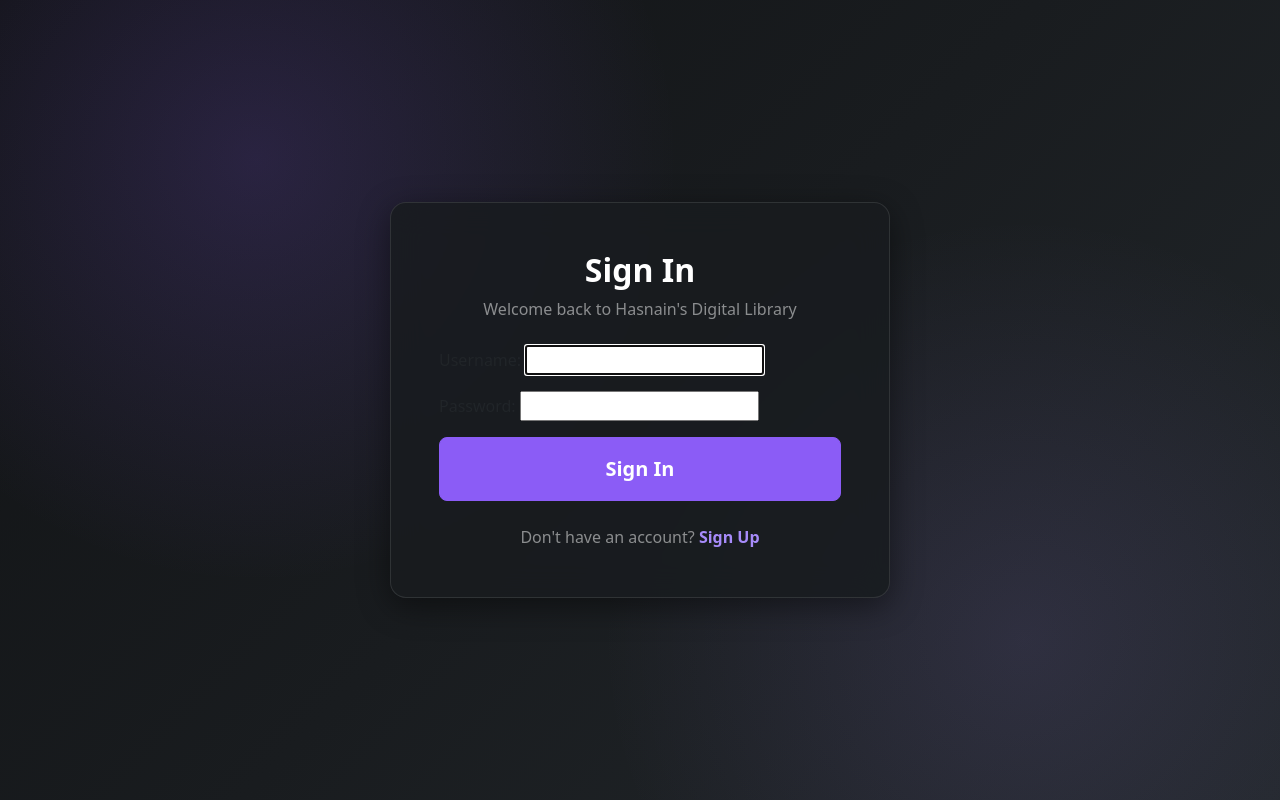
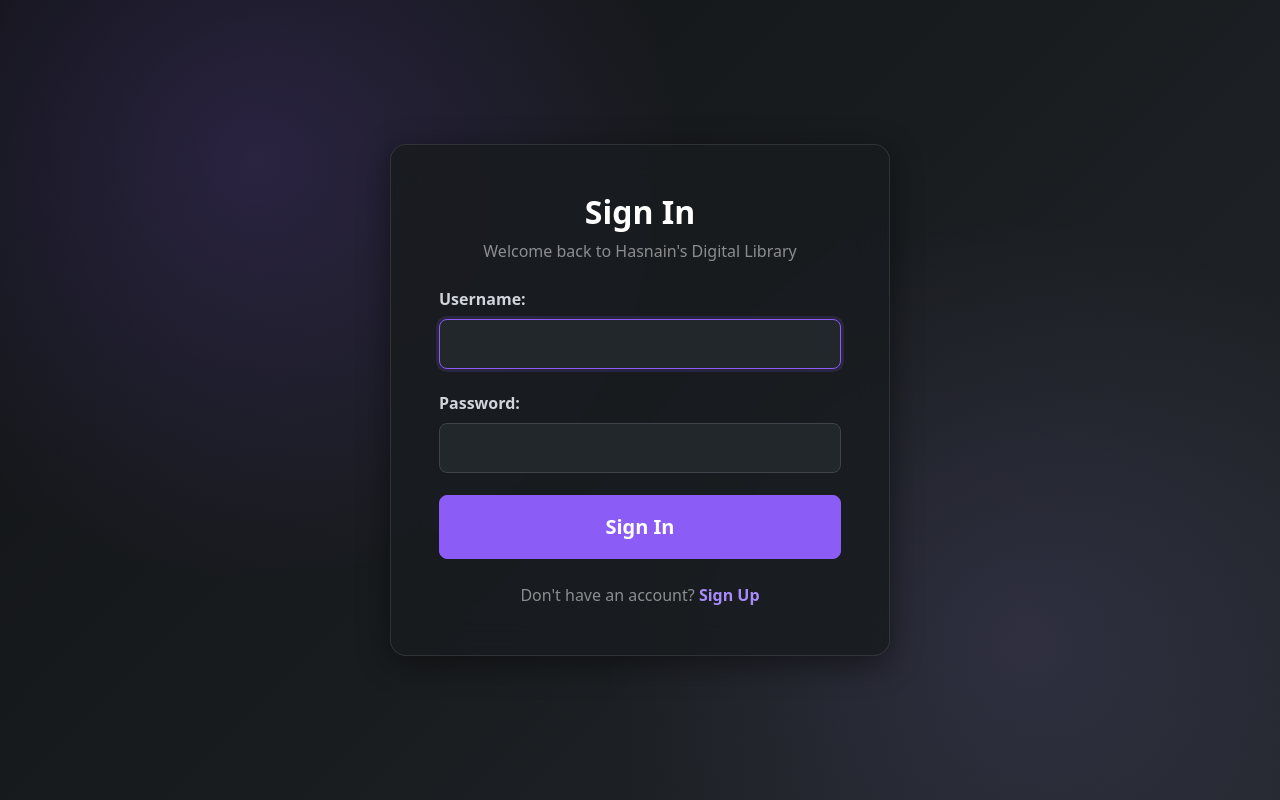
Before and after one commit to Hasnain-118/Django, a Django app: page /signin/ in a window 1280 px wide. Shown: the part 70-870 px from the top of the page. Run offline with Django 5.2, Linux system fonts and the light colour scheme.

Commit message:
updated signin

```diff
--- a/templates/signin.html
+++ b/templates/signin.html
@@ -1,6 +1,76 @@
 {% extends 'base.html' %}
 
 {% block body %}
+
+<style>
+
+    /* =========================
+       SIGN IN FORM
+    ========================= */
+
+    form p {
+        margin-bottom: 22px;
+    }
+
+    form p label {
+        display: block;
+        width: 100%;
+        color: #d1d5db !important;
+        font-weight: 600;
+        font-size: 1rem;
+        margin-bottom: 8px;
+    }
+
+    form p input {
+        display: block;
+        width: 100%;
+        height: 50px;
+        padding: 10px 14px;
+
+        background: #22272b !important;
+        color: #ffffff !important;
+
+        border: 1px solid #3d444a;
+        border-radius: 8px;
+
+        font-size: 1rem;
+        outline: none;
+        box-sizing: border-box;
+    }
+
+    form p input:focus {
+        background: #22272b !important;
+        color: #ffffff !important;
+        border-color: #8b5cf6;
+        box-shadow: 0 0 0 3px rgba(139, 92, 246, 0.15);
+    }
+
+    form p input::placeholder {
+        color: #8d959c;
+    }
+
+    form .btn-primary {
+        width: 100%;
+        background-color: #8b5cf6 !important;
+        border-color: #8b5cf6 !important;
+        border-radius: 10px;
+    }
+
+    form .btn-primary:hover {
+        background-color: #7c3aed !important;
+        border-color: #7c3aed !important;
+    }
+
+    .card a {
+        color: #a78bfa !important;
+    }
+
+    .card a:hover {
+        color: #c4b5fd !important;
+    }
+
+</style>
+
 
 <div class="position-relative d-flex align-items-center justify-content-center"
      style="
@@ -34,6 +104,7 @@
             <h2 class="mb-2 fw-bold text-white text-center">
                 Sign In
             </h2>
+
 
             <p class="text-white-50 text-center mb-4">
                 Welcome back to Hasnain's Digital Library
```
